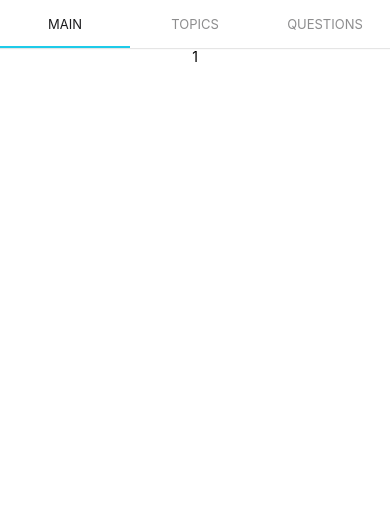
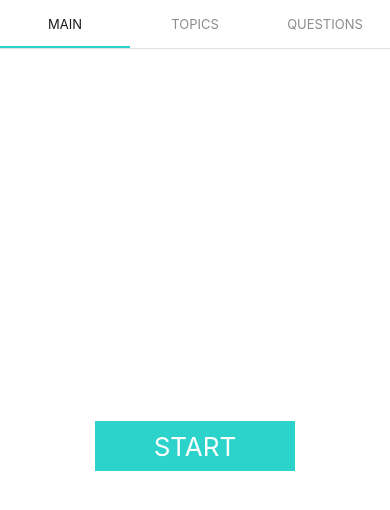
Before and after one commit to fipcog/r-native, a React Native app: screen / in a window 390 px wide. Shown: the top 510 px of the page. Built offline with nearby package versions, Linux system fonts and the light colour scheme.

Commit message:
feat: add customButton

```diff
--- a/App.tsx
+++ b/App.tsx
@@ -2,17 +2,23 @@ import { createMaterialTopTabNavigator } from '@react-navigation/material-top-ta
 import { NavigationContainer } from '@react-navigation/native';
 import { StatusBar } from 'expo-status-bar';
 import { useRef, useState } from 'react';
-import { Alert, StyleSheet, Text, TextInput, View } from 'react-native';
-import { SafeAreaProvider, SafeAreaView } from 'react-native-safe-area-context';
+import { Pressable, StyleSheet, Text, TextInput, View } from 'react-native';
+import { SafeAreaProvider } from 'react-native-safe-area-context';
 import { MainProps, QuestionsProps, RootStackParamList, TopicsProps } from './AppNavigatorTypes';
 //https://stackoverflow.com/questions/52197057/material-top-tab-navigator-overlapping-with-statusbar-any-way-to-fix-it
 import Constants from 'expo-constants'
+import { CustomButton } from './components/CustomButton/CustomButton';
 
 export const MainScreen = ({ navigation }: MainProps) => {
-  const onClock = () => navigation.navigate('Topics')
+  const onStartPress = () => navigation.navigate('Topics')
   return (
     <View style={styles.container}>
-      <Text>1</Text>
+      <CustomButton
+        onPress={onStartPress}
+        btnStyles={styles.startBtn}
+        textStyles={styles.startBtnText}
+        title='START'
+      />
     </View>
   )
 }
@@ -42,7 +48,7 @@ export default function App() {
         <Tab.Navigator
           style={{ marginTop: Constants.statusBarHeight }}
           screenOptions={{
-            tabBarIndicatorStyle: { backgroundColor: '#1ecbe9' },
+            tabBarIndicatorStyle: { backgroundColor: '#2cd3cb' },
           }}>
           <Tab.Screen name='Main' component={MainScreen} />
           <Tab.Screen name='Topics' component={TopicsScreen} />
@@ -60,7 +66,7 @@ const styles = StyleSheet.create({
     height: '100%',
     backgroundColor: '#fff',
     alignItems: 'center',
-    justifyContent: 'space-between',
+    justifyContent: 'center',
   },
   input: {
     width: 300,
@@ -69,5 +75,11 @@ const styles = StyleSheet.create({
     borderColor: '#000000',
     borderWidth: 1,
     borderStyle: 'solid',
+  },
+  startBtn: {
+    backgroundColor: '#2cd3cb',
+  },
+  startBtnText: {
+
   }
 });
--- /dev/null
+++ b/components/CustomButton/CustomButton.tsx
@@ -0,0 +1,30 @@
+import { Pressable, StyleSheet, Text, TextStyle, ViewStyle } from "react-native";
+
+type Props = {
+  btnStyles?: ViewStyle
+  textStyles?: TextStyle
+  title: string
+  onPress?: () => void
+}
+
+export const CustomButton = ({ onPress, textStyles, btnStyles, title }: Props) => {
+  return (
+    <Pressable onPress={onPress} style={[styles.Button, btnStyles]}>
+      <Text style={[styles.BtnText, textStyles]}>{title}</Text>
+    </Pressable>
+  );
+}
+
+const styles = StyleSheet.create({
+  Button: {
+    width: 200,
+    height: 50,
+    alignItems: 'center',
+    justifyContent: 'center',
+    backgroundColor: '#777777',
+  },
+  BtnText: {
+    fontSize: 26,
+    color: '#ffffff'
+  }
+})
```
